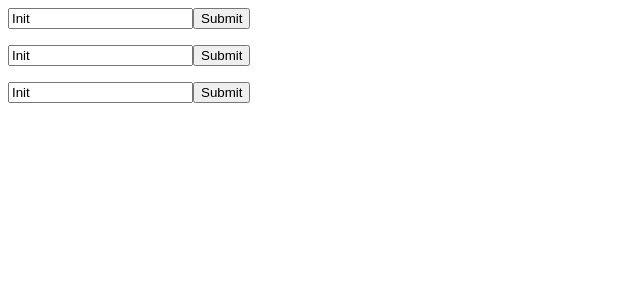
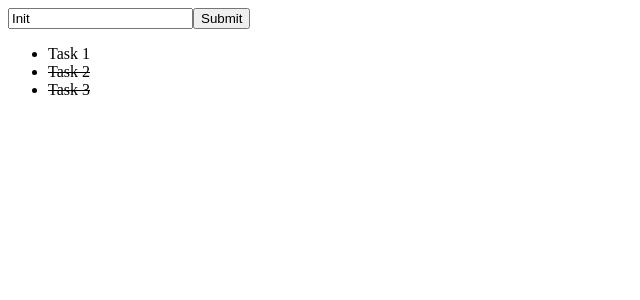
Before and after one commit to testovaask5/first-react, a React (Create React App) app: page / in a window 1280 px wide. Shown: the top 300 px of the page, without its empty margins (0-640 px from the left). Built offline with nearby package versions, Linux system fonts and the light colour scheme.

Commit message:
Task component

```diff
--- a/src/App.js
+++ b/src/App.js
@@ -1,11 +1,14 @@
 import React from 'react'
+import Task from './components/Task';
 
 export default class App extends React.Component {
   constructor(props) {
     super(props)
     this.state = {
       inputValue: 'Init',
-      message: ''
+      tasks: [{ text: 'Task 1', completed: false },
+              { text: 'Task 2', completed: true },
+              { text: 'Task 3', completed: true }]
     }
     // this.submitHandler = this.submitHandler.bind(this)
   }
@@ -13,9 +16,12 @@ export default class App extends React.Component {
   submitHandler(event) {
     console.log(this)
     event.preventDefault();
-    this.setState({
-      message: this.state.inputValue,
-      inputValue: ''
+    if (this.state.inputValue !== '') this.setState((prevState) => {
+      return {
+        // tasks: [...prevState.tasks, <Task key={prevState.tasks.length} text={prevState.inputValue} />],
+        tasks: [...prevState.tasks, { text: prevState.inputValue, completed: false }],
+        inputValue: ''
+      }
     })
   }
 
@@ -24,13 +30,19 @@ export default class App extends React.Component {
   }
 
   render() {
+    // const jsxArrayExample = [<li>One</li>, <li>Two</li>, <li>Three</li>]
     return (
       <>
         <form onSubmit={(event) => this.submitHandler(event)}>
           <input value={this.state.inputValue} onChange={this.inputHandler} type="text" />
           <button type="submit">Submit</button>
         </form>
-        <p>{this.state.message}</p>
+        {/* <p>{this.state.message}</p> */}
+        <ul>
+          {this.state.tasks.map((task, index) => {
+            return <Task key={index} text={task.text} completed={task.completed} />
+          })}
+        </ul>
       </>
     )
   }
--- /dev/null
+++ b/src/components/Task.js
@@ -0,0 +1,3 @@
+export default function Task(props) {
+    return <li style={{textDecoration: props.completed ? "line-through" : "none"}}>{props.text}</li>
+}
--- a/src/index.js
+++ b/src/index.js
@@ -1,13 +1,9 @@
 import React from 'react';
 import ReactDOM from 'react-dom';
 import App from "./App";
-import "./test";
+// import "./test";
 
 ReactDOM.render(
-  <div>
-    <App name="AppComponent" desc="Some info" />
-    <App name="AppComponent" desc="Some info" />
-    <App name="AppComponent" desc="Some info" />
-  </div>,
+  <App name="AppComponent" desc="Some info" />,
   document.getElementById('root')
 );
```
